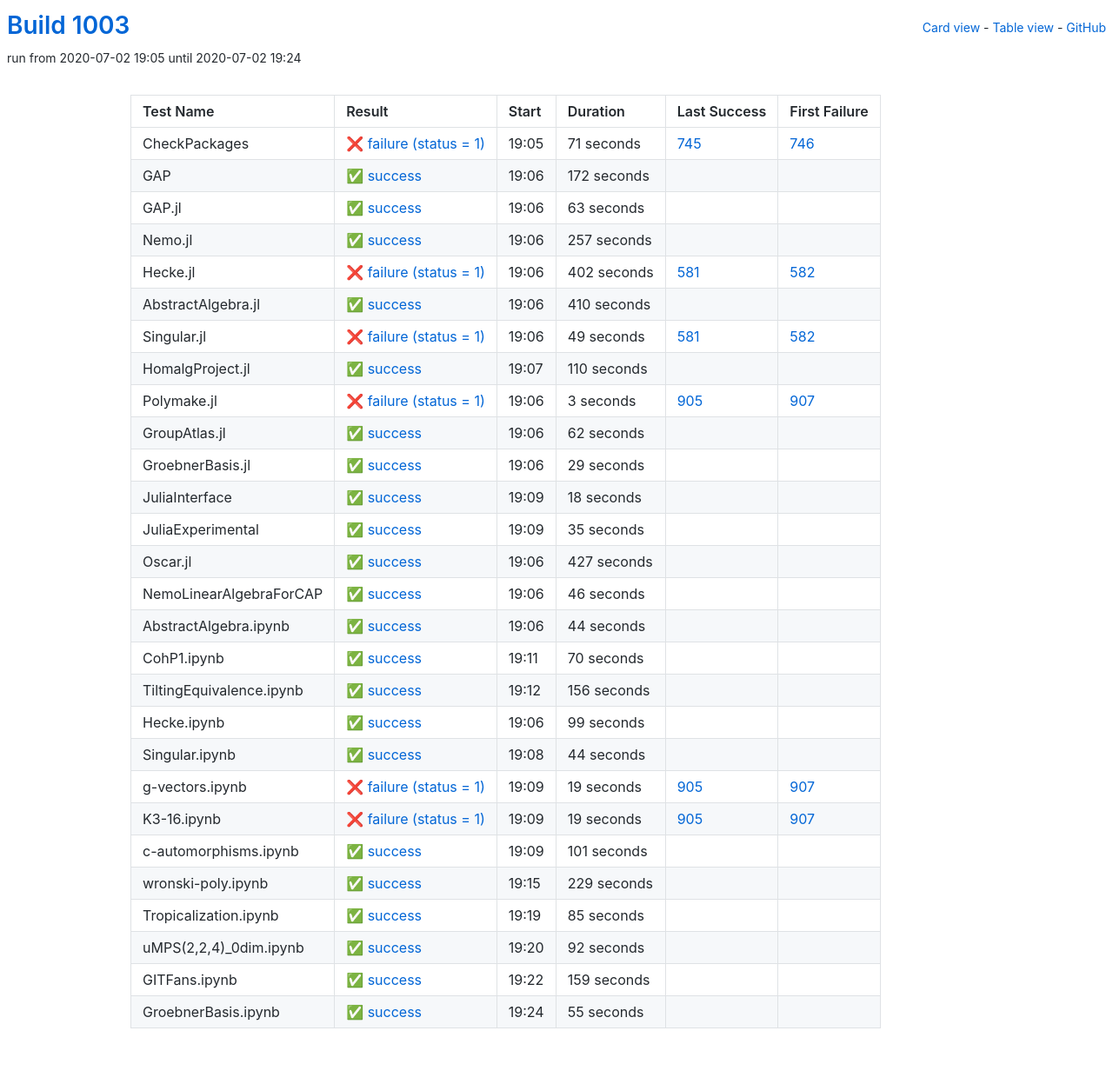
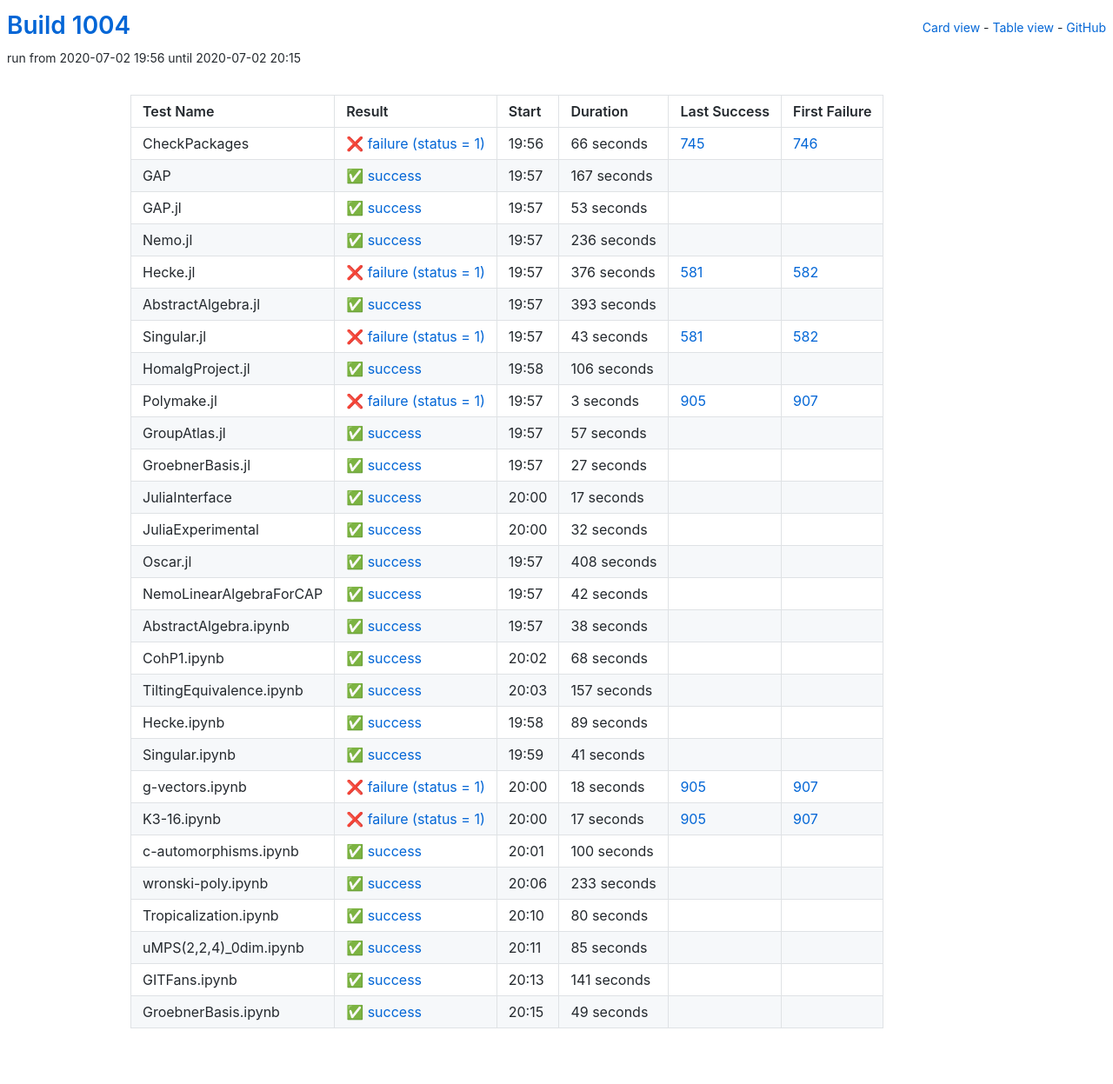
Before and after one commit to oscar-system/oscar-ci-status-1.4, a Jekyll site: the page built from table.html, in a window 1280 px wide. Shown: the whole page at 87% size. Built offline with Jekyll 4.4.1, drawn with Linux system fonts in a browser that asks for light colours.

Commit message:
Build #1004

```diff
--- a/_data/ci.yml
+++ b/_data/ci.yml
@@ -1,6 +1,6 @@
 ---
-build: 1003
-build_url: https://oscarci.mathematik.uni-kl.de/job/oscar-julia-1.4/1003/
+build: 1004
+build_url: https://oscarci.mathematik.uni-kl.de/job/oscar-julia-1.4/1004/
 job: oscar-julia-1.4
 organization: oscar-system
 repo: oscar-ci-status-1.4
@@ -8,104 +8,104 @@ repourl: https://github.com/oscar-system/oscar-ci-status-1.4
 tests:
 - name: CheckPackages
   id: checkpackages
-  log: https://oscarci.mathematik.uni-kl.de/job/oscar-julia-1.4/1003/artifact/logs/build-1003/CheckPackages.log
-  start: 2020-07-02 19:05
+  log: https://oscarci.mathematik.uni-kl.de/job/oscar-julia-1.4/1004/artifact/logs/build-1004/CheckPackages.log
+  start: 2020-07-02 19:56
   success: false
   exitcode: 1
   status: failure
-  duration: 71
+  duration: 66
   last_success: 745
   last_success_url: https://oscarci.mathematik.uni-kl.de/job/oscar-julia-1.4/745/
   first_failure: 746
   first_failure_url: https://oscarci.mathematik.uni-kl.de/job/oscar-julia-1.4/746/
 - name: GAP
   id: gap
-  log: https://oscarci.mathematik.uni-kl.de/job/oscar-julia-1.4/1003/artifact/logs/build-1003/GAP.log
-  start: 2020-07-02 19:06
+  log: https://oscarci.mathematik.uni-kl.de/job/oscar-julia-1.4/1004/artifact/logs/build-1004/GAP.log
+  start: 2020-07-02 19:57
   success: true
   exitcode: 0
   status: success
-  duration: 172
+  duration: 167
   last_success: false
   last_success_url:
   first_failure: false
   first_failure_url:
 - name: GAP.jl
   id: gap-jl
-  log: https://oscarci.mathematik.uni-kl.de/job/oscar-julia-1.4/1003/artifact/logs/build-1003/GAP.jl.log
-  start: 2020-07-02 19:06
+  log: https://oscarci.mathematik.uni-kl.de/job/oscar-julia-1.4/1004/artifact/logs/build-1004/GAP.jl.log
+  start: 2020-07-02 19:57
   success: true
   exitcode: 0
   status: success
-  duration: 63
+  duration: 53
   last_success: false
   last_success_url:
   first_failure: false
   first_failure_url:
 - name: Nemo.jl
   id: nemo-jl
-  log: https://oscarci.mathematik.uni-kl.de/job/oscar-julia-1.4/1003/artifact/logs/build-1003/Nemo.jl.log
-  start: 2020-07-02 19:06
+  log: https://oscarci.mathematik.uni-kl.de/job/oscar-julia-1.4/1004/artifact/logs/build-1004/Nemo.jl.log
+  start: 2020-07-02 19:57
   success: true
   exitcode: 0
   status: success
-  duration: 257
+  duration: 236
   last_success: false
   last_success_url:
   first_failure: false
   first_failure_url:
 - name: Hecke.jl
   id: hecke-jl
-  log: https://oscarci.mathematik.uni-kl.de/job/oscar-julia-1.4/1003/artifact/logs/build-1003/Hecke.jl.log
-  start: 2020-07-02 19:06
+  log: https://oscarci.mathematik.uni-kl.de/job/oscar-julia-1.4/1004/artifact/logs/build-1004/Hecke.jl.log
+  start: 2020-07-02 19:57
   success: false
   exitcode: 1
   status: failure
-  duration: 402
+  duration: 376
   last_success: 581
   last_success_url: https://oscarci.mathematik.uni-kl.de/job/oscar-julia-1.4/581/
   first_failure: 582
   first_failure_url: https://oscarci.mathematik.uni-kl.de/job/oscar-julia-1.4/582/
 - name: AbstractAlgebra.jl
   id: abstractalgebra-jl
-  log: https://oscarci.mathematik.uni-kl.de/job/oscar-julia-1.4/1003/artifact/logs/build-1003/AbstractAlgebra.jl.log
-  start: 2020-07-02 19:06
+  log: https://oscarci.mathematik.uni-kl.de/job/oscar-julia-1.4/1004/artifact/logs/build-1004/AbstractAlgebra.jl.log
+  start: 2020-07-02 19:57
   success: true
   exitcode: 0
   status: success
-  duration: 410
+  duration: 393
   last_success: false
   last_success_url:
   first_failure: false
   first_failure_url:
 - name: Singular.jl
   id: singular-jl
-  log: https://oscarci.mathematik.uni-kl.de/job/oscar-julia-1.4/1003/artifact/logs/build-1003/Singular.jl.log
-  start: 2020-07-02 19:06
+  log: https://oscarci.mathematik.uni-kl.de/job/oscar-julia-1.4/1004/artifact/logs/build-1004/Singular.jl.log
+  start: 2020-07-02 19:57
   success: false
   exitcode: 1
   status: failure
-  duration: 49
+  duration: 43
   last_success: 581
   last_success_url: https://oscarci.mathematik.uni-kl.de/job/oscar-julia-1.4/581/
   first_failure: 582
   first_failure_url: https://oscarci.mathematik.uni-kl.de/job/oscar-julia-1.4/582/
 - name: HomalgProject.jl
   id: homalgproject-jl
-  log: https://oscarci.mathematik.uni-kl.de/job/oscar-julia-1.4/1003/artifact/logs/build-1003/HomalgProject.jl.log
-  start: 2020-07-02 19:07
+  log: https://oscarci.mathematik.uni-kl.de/job/oscar-julia-1.4/1004/artifact/logs/build-1004/HomalgProject.jl.log
+  start: 2020-07-02 19:58
   success: true
   exitcode: 0
   status: success
-  duration: 110
+  duration: 106
   last_success: false
   last_success_url:
   first_failure: false
   first_failure_url:
 - name: Polymake.jl
   id: polymake-jl
-  log: https://oscarci.mathematik.uni-kl.de/job/oscar-julia-1.4/1003/artifact/logs/build-1003/Polymake.jl.log
-  start: 2020-07-02 19:06
+  log: https://oscarci.mathematik.uni-kl.de/job/oscar-julia-1.4/1004/artifact/logs/build-1004/Polymake.jl.log
+  start: 2020-07-02 19:57
   success: false
   exitcode: 1
   status: failure
@@ -116,188 +116,200 @@ tests:
   first_failure_url: https://oscarci.mathematik.uni-kl.de/job/oscar-julia-1.4/907/
 - name: GroupAtlas.jl
   id: groupatlas-jl
-  log: https://oscarci.mathematik.uni-kl.de/job/oscar-julia-1.4/1003/artifact/logs/build-1003/GroupAtlas.jl.log
-  start: 2020-07-02 19:06
+  log: https://oscarci.mathematik.uni-kl.de/job/oscar-julia-1.4/1004/artifact/logs/build-1004/GroupAtlas.jl.log
+  start: 2020-07-02 19:57
   success: true
   exitcode: 0
   status: success
-  duration: 62
+  duration: 57
   last_success: false
   last_success_url:
   first_failure: false
   first_failure_url:
 - name: GroebnerBasis.jl
   id: groebnerbasis-jl
-  log: https://oscarci.mathematik.uni-kl.de/job/oscar-julia-1.4/1003/artifact/logs/build-1003/GroebnerBasis.jl.log
-  start: 2020-07-02 19:06
+  log: https://oscarci.mathematik.uni-kl.de/job/oscar-julia-1.4/1004/artifact/logs/build-1004/GroebnerBasis.jl.log
+  start: 2020-07-02 19:57
   success: true
   exitcode: 0
   status: success
-  duration: 29
+  duration: 27
   last_success: false
   last_success_url:
   first_failure: false
   first_failure_url:
 - name: JuliaInterface
   id: juliainterface
-  log: https://oscarci.mathematik.uni-kl.de/job/oscar-julia-1.4/1003/artifact/logs/build-1003/JuliaInterface.log
-  start: 2020-07-02 19:09
+  log: https://oscarci.mathematik.uni-kl.de/job/oscar-julia-1.4/1004/artifact/logs/build-1004/JuliaInterface.log
+  start: 2020-07-02 20:00
   success: true
   exitcode: 0
   status: success
-  duration: 18
+  duration: 17
   last_success: false
   last_success_url:
   first_failure: false
   first_failure_url:
 - name: JuliaExperimental
   id: juliaexperimental
-  log: https://oscarci.mathematik.uni-kl.de/job/oscar-julia-1.4/1003/artifact/logs/build-1003/JuliaExperimental.log
-  start: 2020-07-02 19:09
+  log: https://oscarci.mathematik.uni-kl.de/job/oscar-julia-1.4/1004/artifact/logs/build-1004/JuliaExperimental.log
+  start: 2020-07-02 20:00
   success: true
   exitcode: 0
   status: success
-  duration: 35
+  duration: 32
   last_success: false
   last_success_url:
   first_failure: false
   first_failure_url:
 - name: Oscar.jl
   id: oscar-jl
-  log: https://oscarci.mathematik.uni-kl.de/job/oscar-julia-1.4/1003/artifact/logs/build-1003/Oscar.jl.log
-  start: 2020-07-02 19:06
+  log: https://oscarci.mathematik.uni-kl.de/job/oscar-julia-1.4/1004/artifact/logs/build-1004/Oscar.jl.log
+  start: 2020-07-02 19:57
   success: true
   exitcode: 0
   status: success
-  duration: 427
+  duration: 408
   last_success: false
   last_success_url:
   first_failure: false
   first_failure_url:
 - name: NemoLinearAlgebraForCAP
   id: nemolinearalgebraforcap
-  log: https://oscarci.mathematik.uni-kl.de/job/oscar-julia-1.4/1003/artifact/logs/build-1003/NemoLinearAlgebraForCAP.log
-  start: 2020-07-02 19:06
+  log: https://oscarci.mathematik.uni-kl.de/job/oscar-julia-1.4/1004/artifact/logs/build-1004/NemoLinearAlgebraForCAP.log
+  start: 2020-07-02 19:57
   success: true
   exitcode: 0
   status: success
-  duration: 46
+  duration: 42
   last_success: false
   last_success_url:
   first_failure: false
   first_failure_url:
 - name: AbstractAlgebra.ipynb
   id: abstractalgebra-ipynb
-  log: https://oscarci.mathematik.uni-kl.de/job/oscar-julia-1.4/1003/artifact/logs/build-1003/AbstractAlgebra.ipynb.log
-  start: 2020-07-02 19:06
+  log: https://oscarci.mathematik.uni-kl.de/job/oscar-julia-1.4/1004/artifact/logs/build-1004/AbstractAlgebra.ipynb.log
+  start: 2020-07-02 19:57
   success: true
   exitcode: 0
   status: success
-  duration: 44
+  duration: 38
   last_success: false
   last_success_url:
   first_failure: false
   first_failure_url:
 - name: CohP1.ipynb
   id: cohp1-ipynb
-  log: https://oscarci.mathematik.uni-kl.de/job/oscar-julia-1.4/1003/artifact/logs/build-1003/CohP1.ipynb.log
-  start: 2020-07-02 19:11
+  log: https://oscarci.mathematik.uni-kl.de/job/oscar-julia-1.4/1004/artifact/logs/build-1004/CohP1.ipynb.log
+  start: 2020-07-02 20:02
   success: true
   exitcode: 0
   status: success
-  duration: 70
+  duration: 68
   last_success: false
   last_success_url:
   first_failure: false
   first_failure_url:
 - name: TiltingEquivalence.ipynb
   id: tiltingequivalence-ipynb
-  log: https://oscarci.mathematik.uni-kl.de/job/oscar-julia-1.4/1003/artifact/logs/build-1003/TiltingEquivalence.ipynb.log
-  start: 2020-07-02 19:12
+  log: https://oscarci.mathematik.uni-kl.de/job/oscar-julia-1.4/1004/artifact/logs/build-1004/TiltingEquivalence.ipynb.log
+  start: 2020-07-02 20:03
   success: true
   exitcode: 0
   status: success
-  duration: 156
+  duration: 157
   last_success: false
   last_success_url:
   first_failure: false
   first_failure_url:
 - name: Hecke.ipynb
   id: hecke-ipynb
-  log: https://oscarci.mathematik.uni-kl.de/job/oscar-julia-1.4/1003/artifact/logs/build-1003/Hecke.ipynb.log
-  start: 2020-07-02 19:06
+  log: https://oscarci.mathematik.uni-kl.de/job/oscar-julia-1.4/1004/artifact/logs/build-1004/Hecke.ipynb.log
+  start: 2020-07-02 19:58
   success: true
   exitcode: 0
   status: success
-  duration: 99
+  duration: 89
   last_success: false
   last_success_url:
   first_failure: false
   first_failure_url:
 - name: Singular.ipynb
   id: singular-ipynb
-  log: https://oscarci.mathematik.uni-kl.de/job/oscar-julia-1.4/1003/artifact/logs/build-1003/Singular.ipynb.log
-  start: 2020-07-02 19:08
+  log: https://oscarci.mathematik.uni-kl.de/job/oscar-julia-1.4/1004/artifact/logs/build-1004/Singular.ipynb.log
+  start: 2020-07-02 19:59
   success: true
   exitcode: 0
   status: success
-  duration: 44
+  duration: 41
   last_success: false
   last_success_url:
   first_failure: false
   first_failure_url:
 - name: g-vectors.ipynb
   id: g-vectors-ipynb
-  log: https://oscarci.mathematik.uni-kl.de/job/oscar-julia-1.4/1003/artifact/logs/build-1003/g-vectors.ipynb.log
-  start: 2020-07-02 19:09
+  log: https://oscarci.mathematik.uni-kl.de/job/oscar-julia-1.4/1004/artifact/logs/build-1004/g-vectors.ipynb.log
+  start: 2020-07-02 20:00
   success: false
   exitcode: 1
   status: failure
-  duration: 19
+  duration: 18
   last_success: 905
   last_success_url: https://oscarci.mathematik.uni-kl.de/job/oscar-julia-1.4/905/
   first_failure: 907
   first_failure_url: https://oscarci.mathematik.uni-kl.de/job/oscar-julia-1.4/907/
 - name: K3-16.ipynb
   id: k3-16-ipynb
-  log: https://oscarci.mathematik.uni-kl.de/job/oscar-julia-1.4/1003/artifact/logs/build-1003/K3-16.ipynb.log
-  start: 2020-07-02 19:09
+  log: https://oscarci.mathematik.uni-kl.de/job/oscar-julia-1.4/1004/artifact/logs/build-1004/K3-16.ipynb.log
+  start: 2020-07-02 20:00
   success: false
   exitcode: 1
   status: failure
-  duration: 19
+  duration: 17
   last_success: 905
   last_success_url: https://oscarci.mathematik.uni-kl.de/job/oscar-julia-1.4/905/
   first_failure: 907
   first_failure_url: https://oscarci.mathematik.uni-kl.de/job/oscar-julia-1.4/907/
 - name: c-automorphisms.ipynb
   id: c-automorphisms-ipynb
-  log: https://oscarci.mathematik.uni-kl.de/job/oscar-julia-1.4/1003/artifact/logs/build-1003/c-automorphisms.ipynb.log
-  start: 2020-07-02 19:09
+  log: https://oscarci.mathematik.uni-kl.de/job/oscar-julia-1.4/1004/artifact/logs/build-1004/c-automorphisms.ipynb.log
+  start: 2020-07-02 20:01
   success: true
   exitcode: 0
   status: success
-  duration: 101
+  duration: 100
   last_success: false
   last_success_url:
   first_failure: false
   first_failure_url:
 - name: wronski-poly.ipynb
   id: wronski-poly-ipynb
-  log: https://oscarci.mathematik.uni-kl.de/job/oscar-julia-1.4/1003/artifact/logs/build-1003/wronski-poly.ipynb.log
-  start: 2020-07-02 19:15
+  log: https://oscarci.mathematik.uni-kl.de/job/oscar-julia-1.4/1004/artifact/logs/build-1004/wronski-poly.ipynb.log
+  start: 2020-07-02 20:06
   success: true
   exitcode: 0
   status: success
-  duration: 229
+  duration: 233
   last_success: false
   last_success_url:
   first_failure: false
   first_failure_url:
 - name: Tropicalization.ipynb
   id: tropicalization-ipynb
-  log: https://oscarci.mathematik.uni-kl.de/job/oscar-julia-1.4/1003/artifact/logs/build-1003/Tropicalization.ipynb.log
-  start: 2020-07-02 19:19
+  log: https://oscarci.mathematik.uni-kl.de/job/oscar-julia-1.4/1004/artifact/logs/build-1004/Tropicalization.ipynb.log
+  start: 2020-07-02 20:10
+  success: true
+  exitcode: 0
+  status: success
+  duration: 80
+  last_success: false
+  last_success_url:
+  first_failure: false
+  first_failure_url:
+- name: uMPS(2,2,4)_0dim.ipynb
+  id: umps-2-2-4-0dim-ipynb
+  log: https://oscarci.mathematik.uni-kl.de/job/oscar-julia-1.4/1004/artifact/logs/build-1004/uMPS-2-2-4-_0dim.ipynb.log
+  start: 2020-07-02 20:11
   success: true
   exitcode: 0
   status: success
@@ -306,38 +318,26 @@ tests:
   last_success_url:
   first_failure: false
   first_failure_url:
-- name: uMPS(2,2,4)_0dim.ipynb
-  id: umps-2-2-4-0dim-ipynb
-  log: https://oscarci.mathematik.uni-kl.de/job/oscar-julia-1.4/1003/artifact/logs/build-1003/uMPS-2-2-4-_0dim.ipynb.log
-  start: 2020-07-02 19:20
+- name: GITFans.ipynb
+  id: gitfans-ipynb
+  log: https://oscarci.mathematik.uni-kl.de/job/oscar-julia-1.4/1004/artifact/logs/build-1004/GITFans.ipynb.log
+  start: 2020-07-02 20:13
   success: true
   exitcode: 0
   status: success
-  duration: 92
-  last_success: false
-  last_success_url:
-  first_failure: false
-  first_failure_url:
-- name: GITFans.ipynb
-  id: gitfans-ipynb
-  log: https://oscarci.mathematik.uni-kl.de/job/oscar-julia-1.4/1003/artifact/logs/build-1003/GITFans.ipynb.log
-  start: 2020-07-02 19:22
-  success: true
-  exitcode: 0
-  status: success
-  duration: 159
+  duration: 141
   last_success: false
   last_success_url:
   first_failure: false
   first_failure_url:
 - name: GroebnerBasis.ipynb
   id: groebnerbasis-ipynb
-  log: https://oscarci.mathematik.uni-kl.de/job/oscar-julia-1.4/1003/artifact/logs/build-1003/GroebnerBasis.ipynb.log
-  start: 2020-07-02 19:24
+  log: https://oscarci.mathematik.uni-kl.de/job/oscar-julia-1.4/1004/artifact/logs/build-1004/GroebnerBasis.ipynb.log
+  start: 2020-07-02 20:15
   success: true
   exitcode: 0
   status: success
-  duration: 55
+  duration: 49
   last_success: false
   last_success_url:
   first_failure: false
```
Also changed, not shown: README.md.
